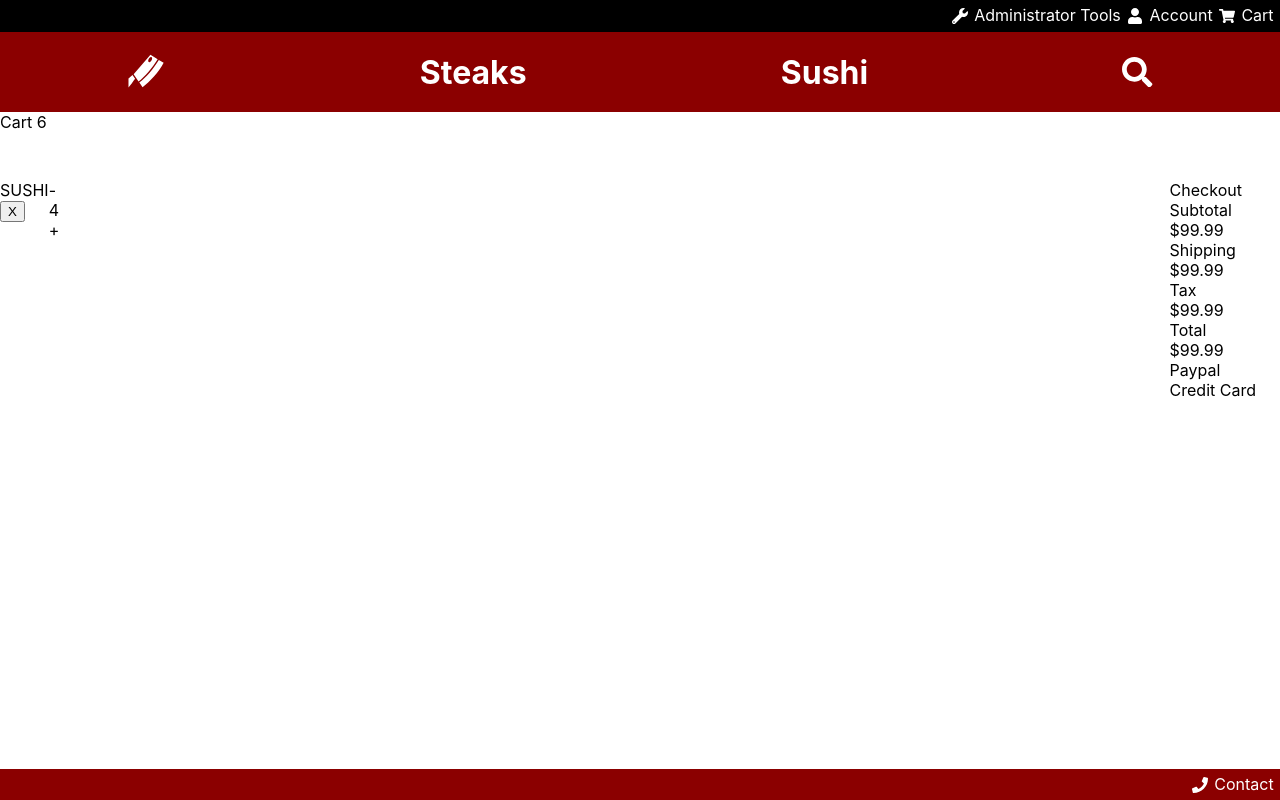
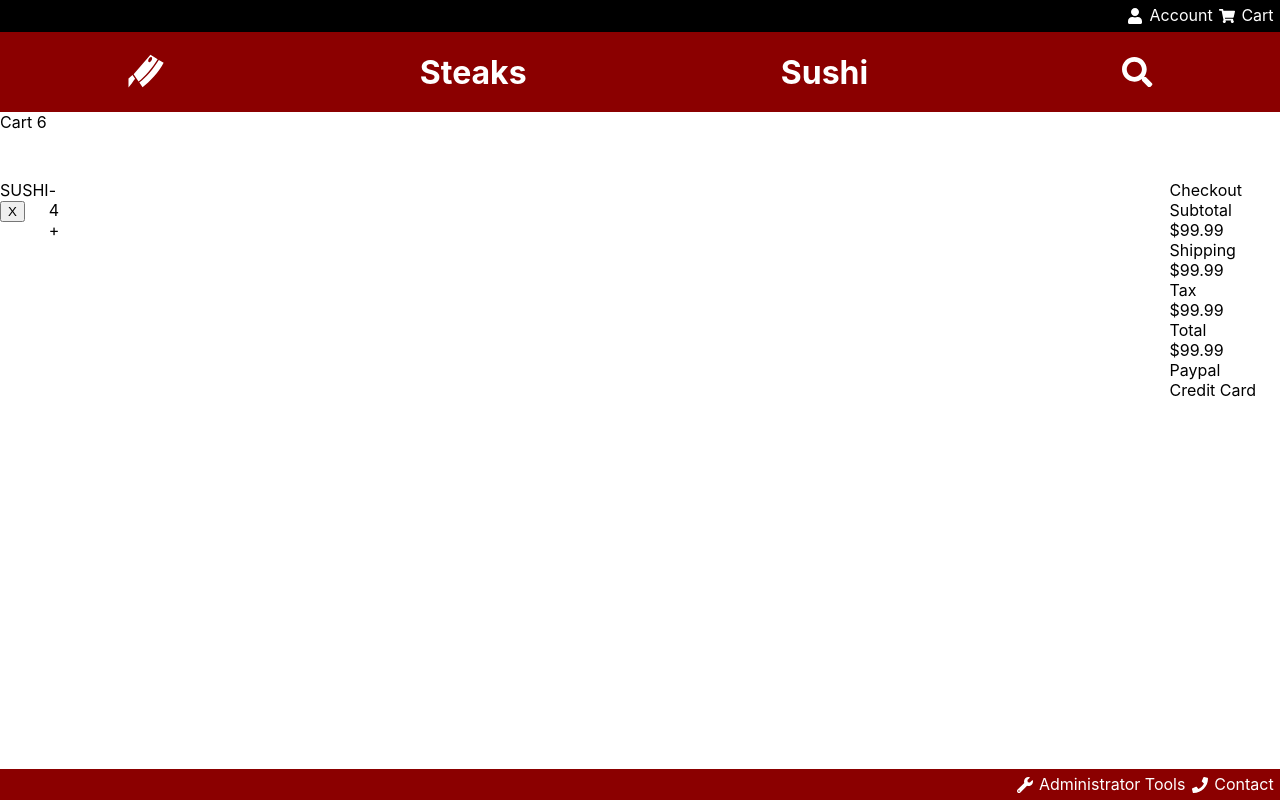
Before and after one commit to dexters-lab-fsa-2208/umami-meats, a Next.js app: page /cart in a window 1280 px wide. Built offline with nearby package versions, Linux system fonts and the light colour scheme.

Commit message:
fixed header/footer links

```diff
--- a/src/components/Footer.js
+++ b/src/components/Footer.js
@@ -1,6 +1,6 @@
 import Link from "next/link";
 import styled from "styled-components";
-import { FaPhone } from "react-icons/fa";
+import { FaPhone, FaWrench } from "react-icons/fa";
 
 const FooterContainer = styled.div`
   position: fixed;
@@ -29,6 +29,11 @@ const FooterContainer = styled.div`
 export default function Footer() {
   return (
     <FooterContainer>
+      <FaWrench />
+      <Link href="/admin">
+        <p>Administrator Tools</p>
+      </Link>
+
       <FaPhone />
       <Link href="/contact">
         <p>Contact</p>
--- a/src/components/Header.js
+++ b/src/components/Header.js
@@ -1,6 +1,6 @@
 import Link from "next/link";
 import styled from "styled-components";
-import { FaShoppingCart, FaUser, FaSearch, FaWrench } from "react-icons/fa";
+import { FaShoppingCart, FaUser, FaSearch } from "react-icons/fa";
 import { GiMeatCleaver } from "react-icons/gi";
 
 const HeaderContainer = styled.div`
@@ -41,13 +41,8 @@ export default function Header() {
   return (
     <HeaderContainer>
       <HeaderTop>
-        <FaWrench />
-        <Link href="/admin">
-          <p>Administrator Tools</p>
-        </Link>
-
         <FaUser />
-        <Link href="/account">
+        <Link href="/account/view">
           <p>Account</p>
         </Link>
         <FaShoppingCart />
@@ -57,9 +52,10 @@ export default function Header() {
       </HeaderTop>
 
       <HeaderMain>
-        <Link href="/">
+        {/* commented out the link due to console error 'functional components cannot be links' */}
+        {/* <Link href="/"> */}
           <GiMeatCleaver size="2.4em" />
-        </Link>
+        {/* </Link> */}
 
         <Link href="/steaks">
           <h1>Steaks</h1>
```
